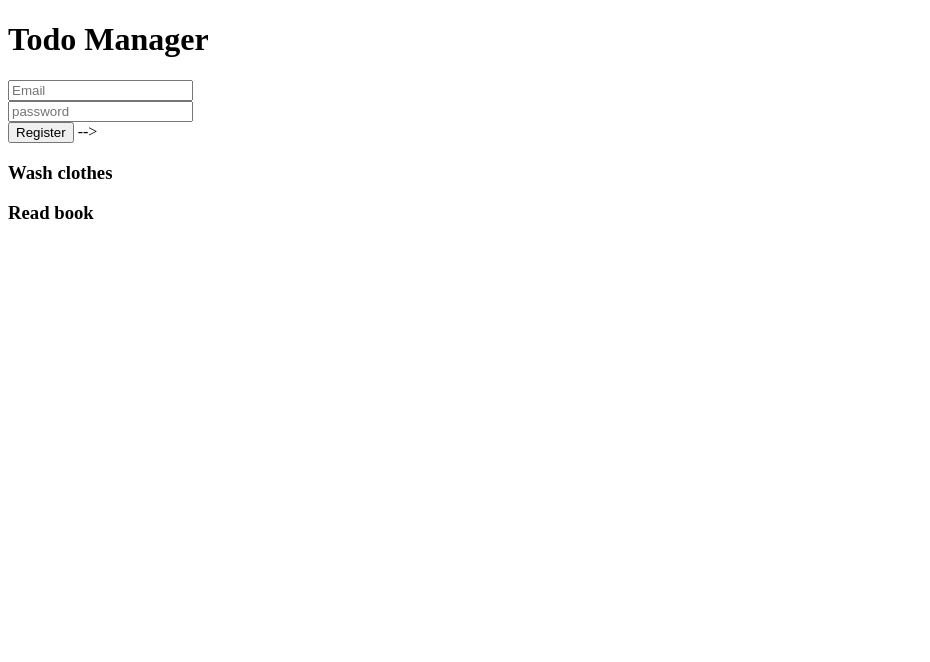
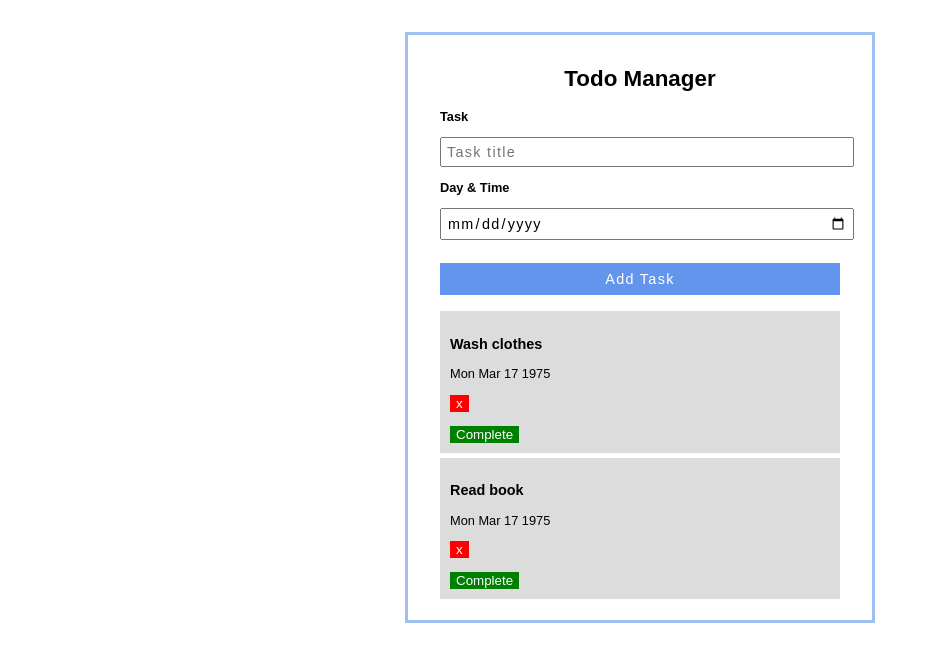
Before and after one commit to EdwinWalela/todo-list, a Vue app in the folder vue/: page / in a window 1280 px wide. Shown: the top 662 px of the page, without its empty margins (0-930 px from the left). Built offline with nearby package versions, Linux system fonts and the light colour scheme.

Commit message:
todo list

```diff
--- a/vue/package.json
+++ b/vue/package.json
@@ -9,7 +9,8 @@
   },
   "dependencies": {
     "core-js": "^3.6.5",
-    "vue": "^3.0.0"
+    "vue": "^3.0.0",
+    "vue-moment": "^4.1.0"
   },
   "devDependencies": {
     "@vue/cli-plugin-babel": "~4.5.0",
--- /dev/null
+++ b/vue/src/components/List.vue
@@ -0,0 +1,58 @@
+<template>
+    <div>
+        <div id="todo-container" :key="todo.id" v-for="todo in todos" :class="todo.isComplete">
+
+            <h3 :class="todo.isComplete">{{ todo.title }}</h3>
+            <p>{{
+                new Date(todo.timestamp *1000).toString().slice(0,16)
+
+            }} </p>
+
+            <button>x</button>
+            <button>Complete</button>
+        </div>
+    </div>
+</template>
+
+<script>
+export default {
+    name:'List',
+    props:{
+        todos:Array
+    }
+}
+</script>
+
+<style scoped>
+    #todo-container{
+        background: gainsboro;
+        padding: 10px;
+        margin:5px 0;
+    }
+
+    h3{
+        font-size: 0.9em;
+    }
+    p{
+        font-size: 0.8em;;
+    }
+
+    .true {
+        text-decoration: line-through;
+
+    }
+
+    button:nth-of-type(1){
+        border:none;
+        background: red;
+        color: white;
+        display: block;
+        margin: 1em 0;
+    }
+     button:nth-of-type(2){
+        border:none;
+        background: green;
+        color: white;
+    }
+
+</style>
--- a/vue/src/components/Todo.vue
+++ b/vue/src/components/Todo.vue
@@ -1,26 +1,34 @@
 <template>
-    <div>
+    <div id="task-container">
         <h1>Todo Manager</h1>
         <form @submit="onSubmit">
-
-            <input type="email" placeholder="Email"/>
+            <label for="">Task</label>
+            <input type="task" placeholder="Task title"/>
             <br>
-            <input type="password" placeholder="password">
+            <label for="">Day & Time</label>
+            <input type="date" placeholder="Due date">
             <br>
-            <input type="submit" value="Register" id=""> -->
+            <input id="submit-btn" type="submit" value="Add Task">
         </form>
 
-       <div :key="todo.id" v-for="todo in todos">
-           <h3>{{ todo.title }}</h3>
-       </div>
+        <List
+            :todos="todos"
+        />
+
     </div>
 </template>
 
 <script>
+
+import List from './List.vue'
+
 export default {
     name:"Todo",
-
+    components:{
+        List
+    },
     created(){
+        // Fetch
         this.todos = [
                 {
                 title:"Wash clothes",
@@ -29,7 +37,7 @@ export default {
                 },
                 {
                 title:"Read book",
-                isComplete:false,
+                isComplete:true,
                 timestamp:164323043,
                 }
             ]
@@ -57,3 +65,43 @@ export default {
 
 }
 </script>
+
+<style scoped>
+    *{
+
+        font-family: sans-serif
+    }
+    h1{
+        text-align: center;
+        font-size: 1.4em;
+    }
+
+    #task-container{
+        border:solid 3px rgba(100, 148, 237,0.6);
+        width: 50%;
+        max-width: 400px;
+        margin: 2em auto;
+        padding: 1em 2em;
+    }
+
+    label{
+        font-size: 0.8em;
+        font-weight: 600;
+    }
+
+    input{
+        width:100%;
+        padding: 5px;
+        font-size: 0.9em;
+        margin: 0.8em 0;
+        letter-spacing: 1.3px;
+    }
+
+    #submit-btn{
+        background: cornflowerblue;
+        color:white;
+        border:none;
+        padding: 8px;
+    }
+
+</style>
```
Also changed, not shown: 1 other file (tests, documents, lock files or other folders).
